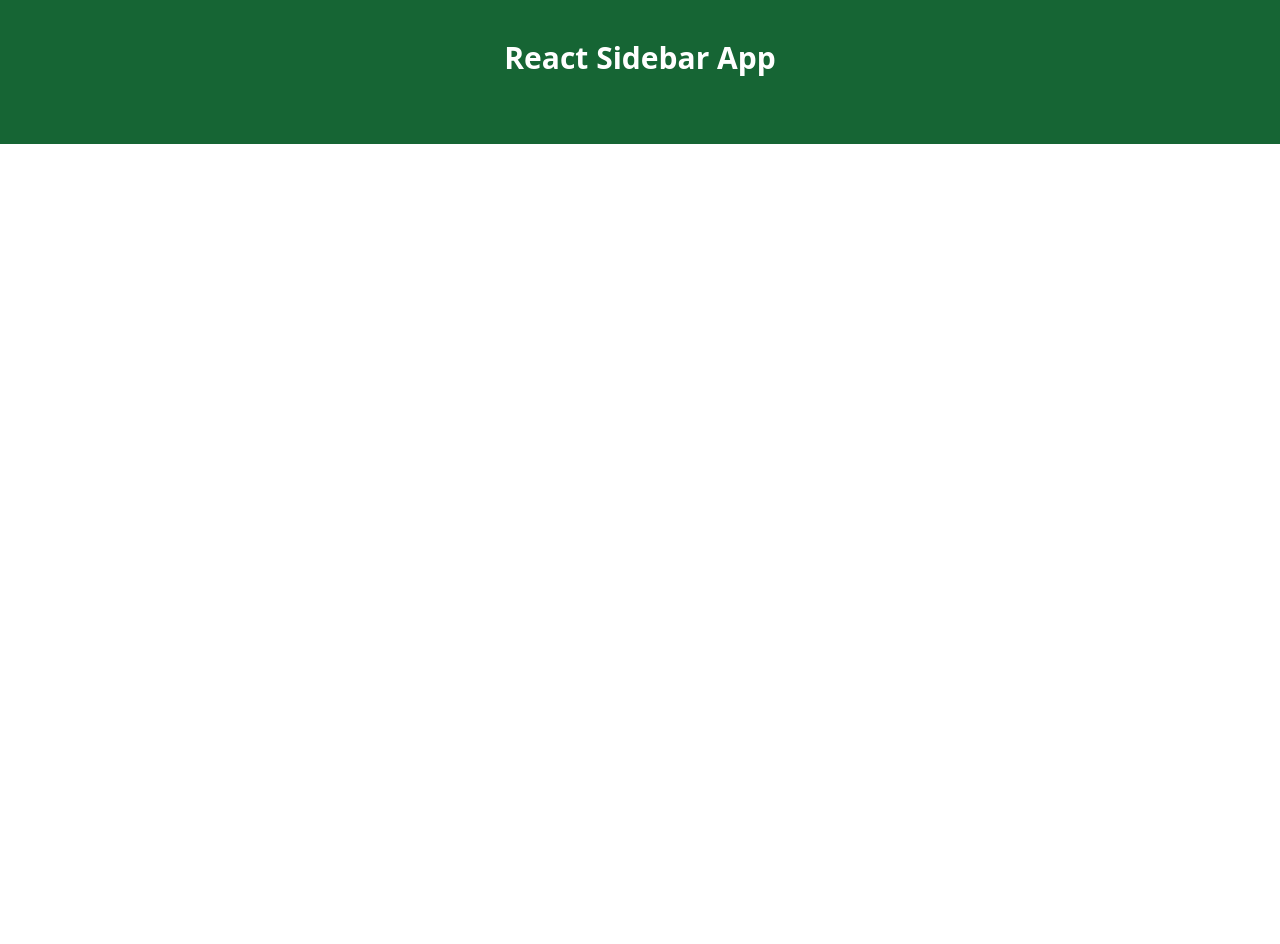
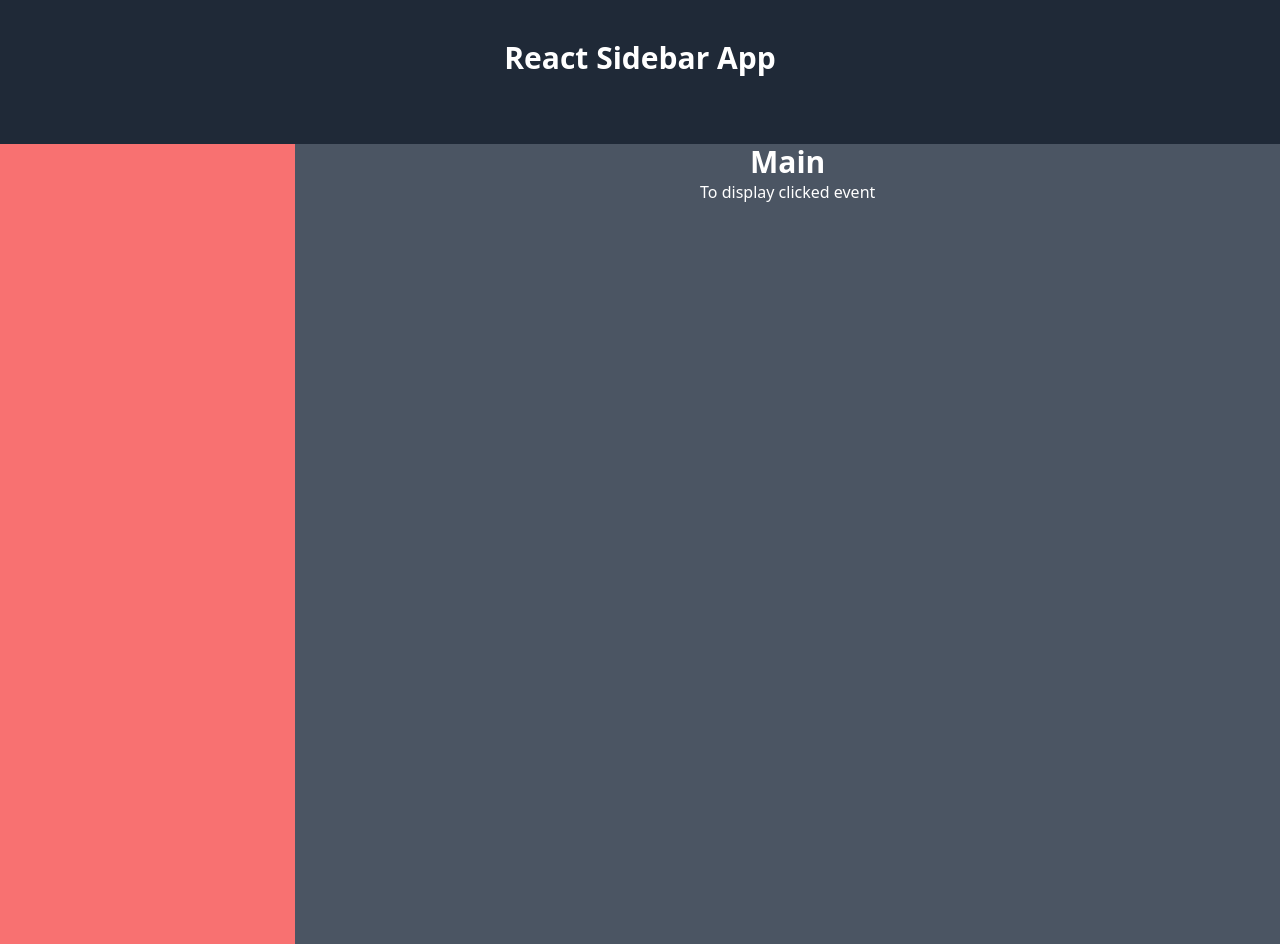
Before and after one commit to christoffergranstedt/react-sidebar, a React (Create React App) app: page / in a window 1280 px wide. Before the commit the page ends 800 px from the top, so only its background shows below. Built offline with nearby package versions, Linux system fonts and the light colour scheme.

Commit message:
adding sidebar and main section to homepage

```diff
--- a/src/App.tsx
+++ b/src/App.tsx
@@ -6,14 +6,16 @@ import { Header } from './Components/Header/Header'
 
 function App () {
   return (
-    <>
-      <Header/>
-      <Router>
-        <Routes>
-          <Route path='/' element={<HomePage/>}></Route>
-        </Routes>
-      </Router>
-    </>
+    <div className="h-screen text-white">
+      <Header className="bg-gray-800 h-36 text-center"/>
+      <main className="bg-gray-600 h-full flex">
+        <Router>
+          <Routes>
+            <Route path='/' element={<HomePage/>}></Route>
+          </Routes>
+        </Router>
+      </main>
+    </div>
   )
 }
 
--- a/src/Components/Header/Header.tsx
+++ b/src/Components/Header/Header.tsx
@@ -1,9 +1,13 @@
 import React from 'react'
 
-export const Header: React.FC = () => {
+interface HeaderProps {
+  className?: string
+}
+
+export const Header: React.FC<HeaderProps> = ({ className }) => {
   return (
-    <header className="h-36 bg-green-800 text-center pt-10">
-      <h1 className="font-semibold text-3xl text-white">React Sidebar App</h1>
+    <header className={`${className && className}`}>
+      <h1 className="font-semibold text-3xl pt-10">React Sidebar App</h1>
     </header>
   )
 }
--- a/src/Components/SideBar/SideBar.tsx
+++ b/src/Components/SideBar/SideBar.tsx
@@ -1,8 +1,12 @@
 import React from 'react'
 
-export const SideBar: React.FC = () => {
+interface SideBarProps {
+  className?: string
+}
+
+export const SideBar: React.FC<SideBarProps> = ({ className }) => {
   return (
-    <>
-    </>
+    <nav className={`${className && className}`}>
+    </nav>
   )
 }
--- /dev/null
+++ b/src/PageHeading/PageHeading.tsx
@@ -0,0 +1,12 @@
+import React from 'react'
+
+interface PageHeadingProps {
+  className?: string
+  title: string
+}
+
+export const PageHeading: React.FC<PageHeadingProps> = ({ className, title }) => {
+  return (
+    <h1 className={`${className && className} text-md sm:text-xl xl:text-3xl font-semibold`}>{title}</h1>
+  )
+}
--- a/src/Pages/HomePage/HomePage.tsx
+++ b/src/Pages/HomePage/HomePage.tsx
@@ -1,8 +1,15 @@
 import React from 'react'
+import { SideBar } from '../../Components/SideBar/SideBar'
+import { PageHeading } from '../../PageHeading/PageHeading'
 
 export const HomePage: React.FC = () => {
   return (
     <>
+      <SideBar className="w-96 bg-red-400 h-full"/>
+      <section className="w-full text-center">
+        <PageHeading title="Main"/>
+        <p>To display clicked event</p>
+      </section>
     </>
   )
 }
```
